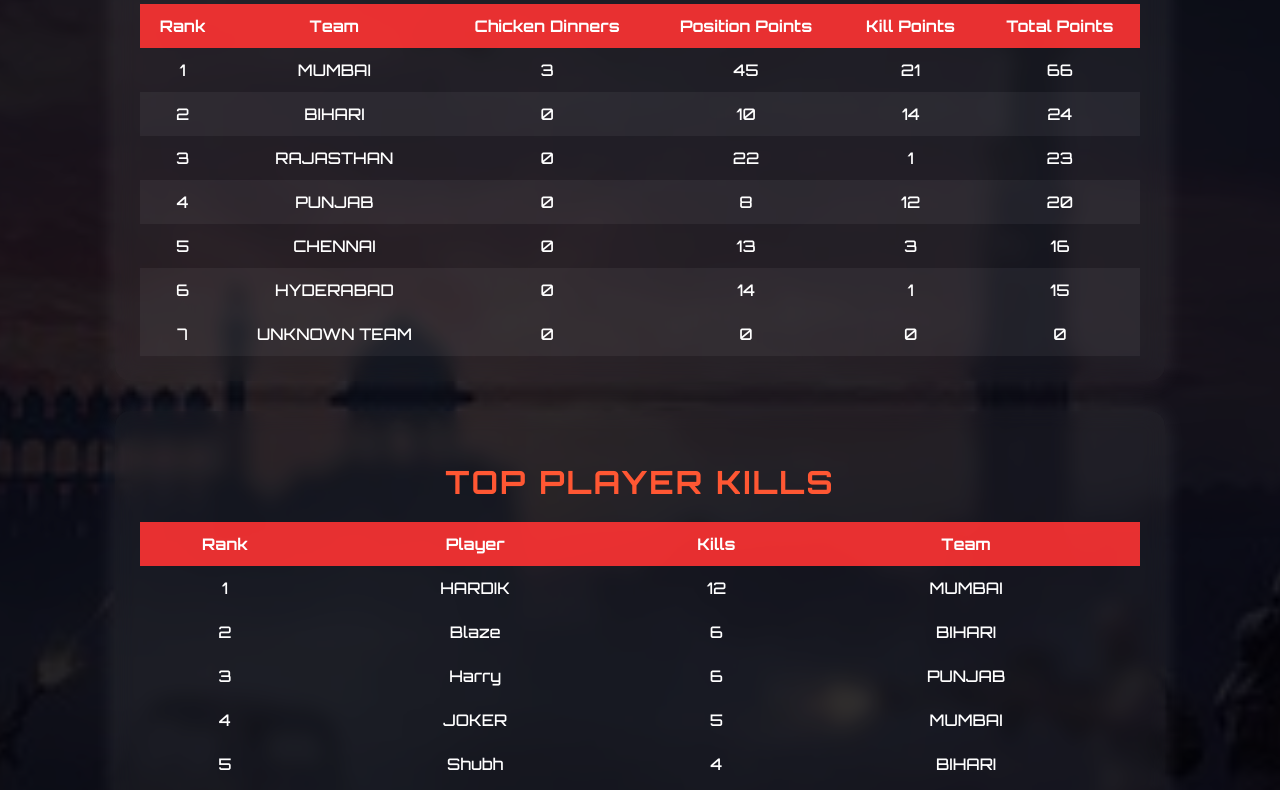
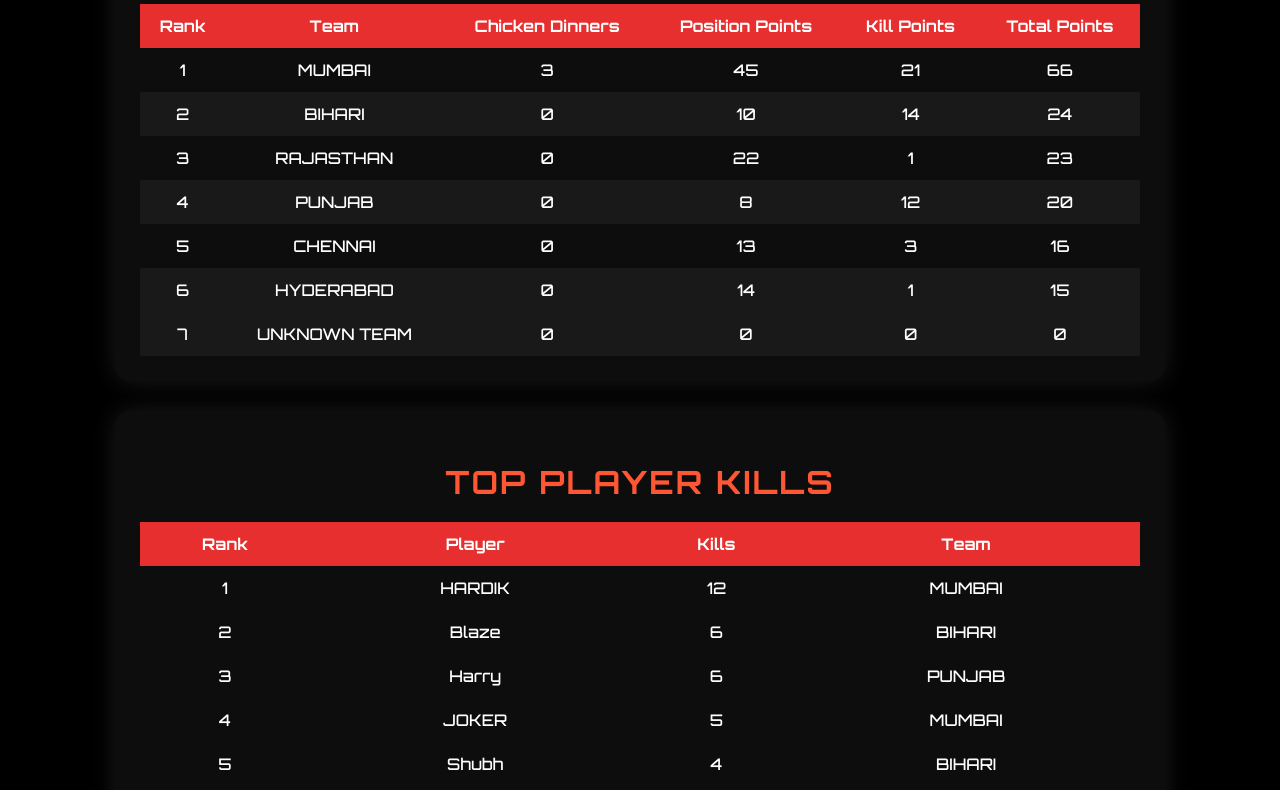
Before and after one commit to VRAJ-code/Season-1-pubg, a plain HTML site: page index.html in a window 1280 px wide. Shown: the part 373-1163 px from the top of the page. Drawn offline with Linux system fonts and the light colour scheme.

Commit message:
Update index.html

```diff
--- a/index.html
+++ b/index.html
@@ -9,11 +9,11 @@
     body {
       margin: 0; padding: 0;
       font-family: 'Orbitron', sans-serif;
-      background-image: url('95da1295673f2bd19a23f3b61ea240a9.jpg');
-      background-size: cover;
-      background-position: center;
+       background-color: #000; /* solid black background */
       color: #fff;
       overflow-x: hidden;
+      -webkit-font-smoothing: antialiased;
+      -moz-osx-font-smoothing: grayscale;
     }
     .overlay {
       background-color: rgba(0, 0, 0, 0.85);
```
